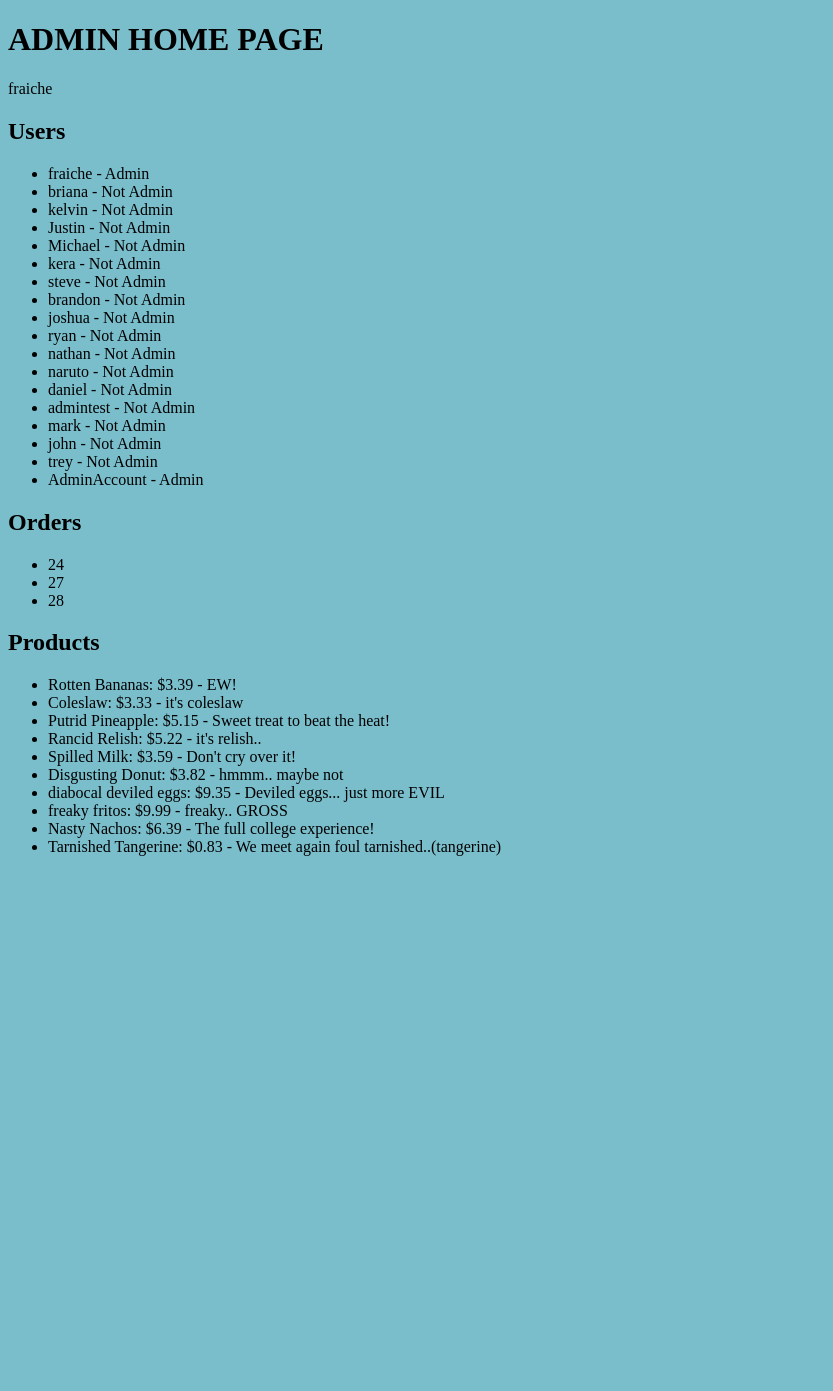
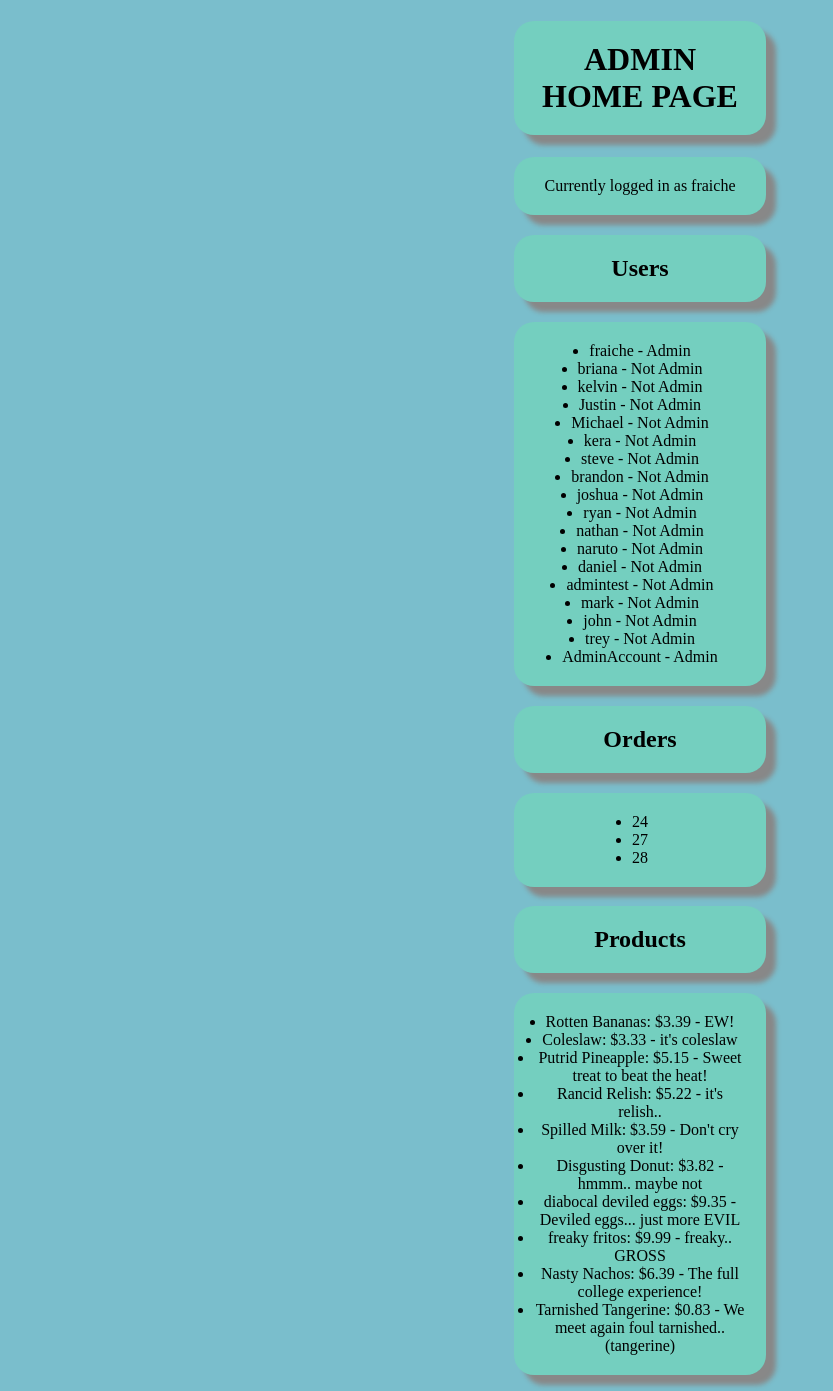
Before and after one commit to FraicheSolfege/Grosser-Grocer-Django-, a Django app: page / in a window 1280 px wide. Shown: the part 52-1443 px from the top of the page, without its empty margins (0-833 px from the left). Before the commit the page ends 908 px from the top, so only its background shows below. Run offline with Django 5.2, Linux system fonts and the light colour scheme; a user stored in the database is signed in; data comes from the database, SQL or seed files in the repository; both versions use the stored data as it was after the commit.

Commit message:
admin adjustments

```diff
--- a/app/static/styles.css
+++ b/app/static/styles.css
@@ -171,6 +171,21 @@ body{
     color: #651f16;
 }
 
+/* -------------------ADMIN HOME------------------------ */
+.loggedIn{
+    text-align: center;
+    display: flex;
+    flex-direction: column;
+    align-items: center;
+    justify-content: center;
+    padding: 20px;
+    background: #74cfbf;
+    margin-left: 40%;
+    margin-right: 40%;
+    border-radius: 20px;
+    box-shadow: 10px 10px 5px #888888;
+}
+
 
 /* ------------------CREATE/UPDATE/DELETE------------------  */
 .centerHead{
--- a/app/templates/checkout.html
+++ b/app/templates/checkout.html
@@ -2,9 +2,9 @@
 {%block content%}
 <div class="allDone">
 <h1>Thank you for your order!</h1>
-{% if order %}
+{% for order in orders %}
 <p>Your order number is {{order.id}}</p>
 <p>Your order total was ${{total_price|floatformat:2 }}</p>
-{% endif %}
+{% endfor%}
 </div>
 {%endblock%}
--- a/app/templates/home.html
+++ b/app/templates/home.html
@@ -1,9 +1,9 @@
 {% extends "base.html" %}
 {% block content %}
-    <h1> ADMIN HOME PAGE </h1>
-    <p> {{ request.user }} </p>
-    <h2> Users </h2>
-    <ul>
+    <h1 class="loggedIn"> ADMIN HOME PAGE </h1>
+    <p class="loggedIn"> Currently logged in as {{ request.user }} </p>
+    <h2 class="loggedIn"> Users </h2>
+    <ul class="loggedIn">
         {% comment %} {% for user in users %}
             <li> {{ user.username }} </li> {% endcomment %}
         {%for user in users %}
@@ -17,14 +17,14 @@
         {% comment %} {% endfor %} {% endcomment %}
 
     </ul>
-    <h2> Orders </h2>
-    <ul>
+    <h2 class="loggedIn"> Orders </h2>
+    <ul class="loggedIn">
         {% for order in orders %}
             <li> {{ order.id }} </li>
         {% endfor %}
     </ul>
-    <h2>Products</h2>
-    <ul>
+    <h2 class="loggedIn">Products</h2>
+    <ul class="loggedIn">
         {% for product in products %}
             <li>  {{ product.name }}: ${{ product.price }} - {{product.description}} </li>
         {% endfor %}
```
Also changed, not shown: db.sqlite3, media/boiled_brisket.png (added).
